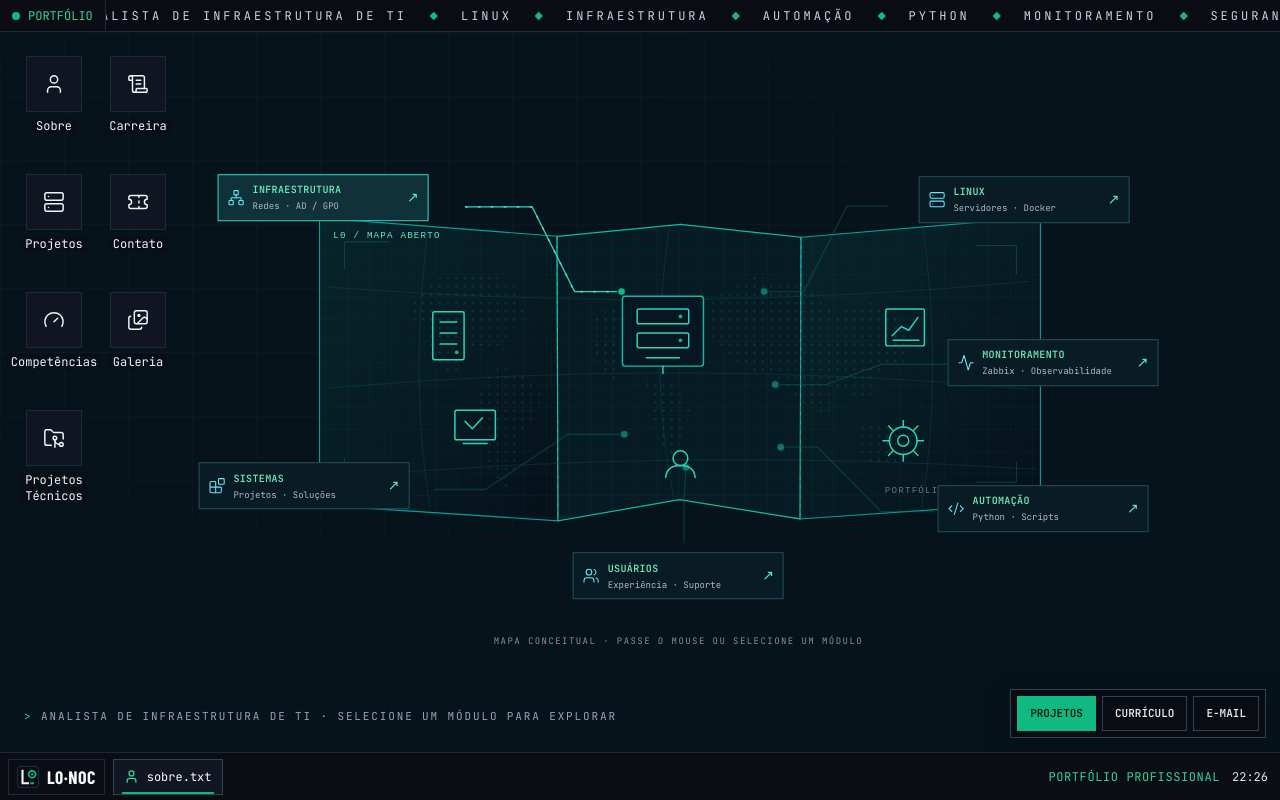
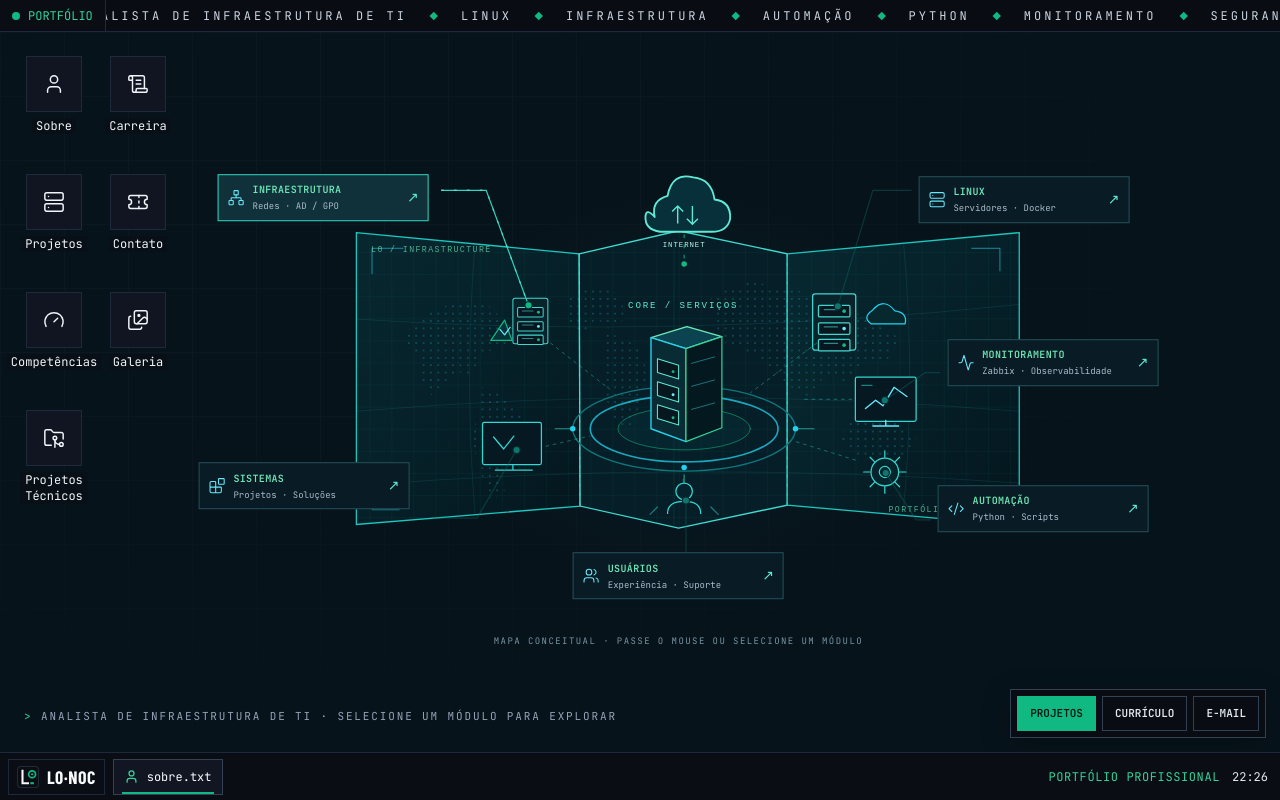
Before and after one commit to lteodoro780/lteodoro780.github.io, a React (Create React App) app in the folder frontend/: page / in a window 1280 px wide. Built offline with nearby package versions, Linux system fonts and the light colour scheme; a web font is replaced by a local one.

Commit message:
feat(map): reconstruir mapa premium com core isometrico, internet e dispositivos SVG

```diff
--- a/frontend/src/components/noc/MapaInfraestrutura.jsx
+++ b/frontend/src/components/noc/MapaInfraestrutura.jsx
@@ -21,109 +21,158 @@ const ICONS = {
 };
 
 const LINKS = [
-  { id: "infraestrutura", d: "M248 143 H321 L367 235 H418" , end: [418,235] },
-  { id: "linux", d: "M708 142 H663 L616 235 H573", end: [573,235] },
-  { id: "monitoramento", d: "M804 314 H700 L640 336 H585", end: [585,336] },
-  { id: "automacao", d: "M758 474 H700 L631 404 H591", end: [591,404] },
-  { id: "sistemas", d: "M215 450 H270 L360 390 H421", end: [421,390] },
-  { id: "usuarios", d: "M486 508 V460 L488 426", end: [488,426] },
+  { id: "infraestrutura", d: "M222 125H271L317 250", end: [317, 250] },
+  { id: "linux", d: "M733 125H691L653 251", end: [653, 251] },
+  { id: "monitoramento", d: "M764 323H748L704 353", end: [704, 353] },
+  { id: "automacao", d: "M754 483H738L705 432", end: [705, 432] },
+  { id: "sistemas", d: "M213 481H261L304 407", end: [304, 407] },
+  { id: "usuarios", d: "M488 549V490L488 462", end: [488, 462] },
 ];
 
+const IconServer = ({ x, y, scale = 1 }) => (
+  <g transform={"translate(" + x + " " + y + ") scale(" + scale + ")"} fill="none" stroke="#43d6d0" strokeWidth="1.5" strokeLinejoin="round">
+    <rect x="-26" y="-34" width="52" height="68" rx="3" fill="#08232a" />
+    {[-20, 1, 21].map((oy, i) => (
+      <g key={oy}>
+        <rect x="-19" y={oy} width="38" height="14" rx="1.5" fill="#06171f" />
+        <path d={"M-12 " + (oy+5) + "H4"} opacity=".6"/>
+        <circle cx="12" cy={oy+7} r="2.2" fill={i===1?"#67e8f9":"#10b981"} stroke="none"/>
+      </g>
+    ))}
+  </g>
+);
+
 const MapArt = memo(({ active }) => (
-  <svg
-    data-testid="infra-map-svg"
-    className="infra-map-art"
-    viewBox="0 0 960 610"
-    role="img"
-    aria-label="Mapa aberto ilustrativo de uma infraestrutura interconectada"
-    focusable="false"
-  >
+  <svg data-testid="infra-map-svg" className="infra-map-art" viewBox="0 0 960 610"
+    role="img" focusable="false"
+    aria-label="Mapa conceitual aberto com núcleo central de servidores, firewall, Linux, monitoramento, automação, projetos e usuários">
     <defs>
-      <linearGradient id="infra-map-surface" x1="0" x2="1" y1="0" y2="1">
-        <stop offset="0" stopColor="#082a30" stopOpacity=".7"/>
-        <stop offset="1" stopColor="#061019" stopOpacity=".94"/>
+      <linearGradient id="infra-panel-gradient" x1="0" y1="0" x2="1" y2="1">
+        <stop offset="0" stopColor="#07313a" stopOpacity=".66"/>
+        <stop offset="1" stopColor="#04151d" stopOpacity=".96"/>
       </linearGradient>
-      <pattern id="infra-map-dot-grid" width="9" height="9" patternUnits="userSpaceOnUse">
-        <circle cx="4.5" cy="4.5" r="1" fill="#2dd4bf" opacity=".55"/>
+      <radialGradient id="infra-hub-ambient">
+        <stop offset="0" stopColor="#10b981" stopOpacity=".26"/>
+        <stop offset=".65" stopColor="#0a555e" stopOpacity=".08"/>
+        <stop offset="1" stopColor="#0a555e" stopOpacity="0"/>
+      </radialGradient>
+      <pattern id="infra-dot-field" width="8" height="8" patternUnits="userSpaceOnUse">
+        <circle cx="3" cy="3" r="1.1" fill="#22d3ee" opacity=".64"/>
       </pattern>
-      <pattern id="infra-map-grid" width="24" height="24" patternUnits="userSpaceOnUse">
-        <path d="M24 0H0V24" fill="none" stroke="#0e6a68" strokeOpacity=".3" strokeWidth=".6"/>
+      <pattern id="infra-fine-grid" width="24" height="24" patternUnits="userSpaceOnUse">
+        <path d="M24 0H0V24" fill="none" stroke="#10b981" strokeWidth=".55" opacity=".23"/>
       </pattern>
-      <clipPath id="infra-map-fold-mask">
-        <path d="M90 155 L348 175 L482 162 L613 176 L873 154 V464 L612 482 L481 461 L349 484 L90 467 Z"/>
+      <clipPath id="infra-map-inside">
+        <path d="M130 171 L372 194 L480 169 L598 194 L850 171 V489 L598 467 L480 492 L373 468 L130 488Z"/>
       </clipPath>
     </defs>
 
-    {/* Três folhas abertas em perspectiva discreta, sem WebGL ou Canvas. */}
-    <g className="infra-map-fold">
-      <path d="M90 155L348 175 349 484 90 467Z" fill="url(#infra-map-surface)" stroke="#0b9e99" strokeWidth="1.2"/>
-      <path d="M348 175L482 162 613 176 612 482 481 461 349 484Z" fill="#071b24" stroke="#14b8a6" strokeWidth="1.3"/>
-      <path d="M613 176L873 154V464L612 482Z" fill="url(#infra-map-surface)" stroke="#0b9e99" strokeWidth="1.2"/>
-      <path d="M348 175L349 484 M613 176L612 482" stroke="#6ee7b7" strokeOpacity=".43" strokeWidth=".9" strokeDasharray="3 7"/>
-      <g clipPath="url(#infra-map-fold-mask)">
-        <rect x="85" y="145" width="800" height="350" fill="url(#infra-map-grid)"/>
-        <g fill="url(#infra-map-dot-grid)" opacity=".4">
-          <path d="M195 240L226 216 270 212 307 232 313 261 295 287 279 302 256 294 235 326 212 309 209 278 189 262Z"/>
-          <path d="M278 312L311 325 331 346 325 375 304 396 305 428 291 453 274 431 270 394 256 366Z"/>
-          <path d="M387 265L413 248 448 258 464 294 445 311 426 306 408 334 392 317Z"/>
-          <path d="M442 328L473 331 493 361 485 394 473 416 460 399 451 371Z"/>
-          <path d="M511 247L560 218 615 228 653 258 693 246 735 277 729 312 697 321 687 353 654 342 642 372 614 358 581 329 540 313 515 289Z"/>
-          <path d="M671 377L724 379 746 400 729 420 694 425 674 411Z"/>
+    <ellipse cx="485" cy="337" rx="270" ry="210" fill="url(#infra-hub-ambient)" opacity=".8"/>
+    <g data-testid="infra-map-open-panels" className="infra-map-fold">
+      <path d="M130 171L372 194 373 468 130 488Z" fill="url(#infra-panel-gradient)" stroke="#1bc6be" strokeWidth="1.4"/>
+      <path d="M372 194L480 169 598 194 598 467 480 492 373 468Z" fill="#061e27" stroke="#40d9d0" strokeWidth="1.5"/>
+      <path d="M598 194L850 171V489L598 467Z" fill="url(#infra-panel-gradient)" stroke="#1bc6be" strokeWidth="1.4"/>
+      <g clipPath="url(#infra-map-inside)">
+        <rect x="130" y="169" width="720" height="324" fill="url(#infra-fine-grid)" opacity=".9"/>
+        <g fill="url(#infra-dot-field)" stroke="none" opacity=".44">
+          <path d="M187 276L216 254 249 244 275 251 299 275 294 294 269 301 256 325 238 322 212 348 197 327 198 303 183 293Z"/>
+          <path d="M266 339L286 345 310 367 307 399 287 421 291 452 277 463 265 432 256 399Z"/>
+          <path d="M359 242L392 227 413 237 425 262 405 276 390 263 378 283 360 266Z"/>
+          <path d="M401 278L434 293 446 320 440 354 425 389 405 370 400 337Z"/>
+          <path d="M515 239L559 224 612 235 641 259 680 259 720 286 706 311 678 313 664 333 638 327 622 350 590 332 563 305 521 286Z"/>
+          <path d="M664 373L707 371 739 394 721 418 676 414 657 396Z"/>
         </g>
-        <g fill="none" stroke="#0f766e" strokeOpacity=".26">
-          <path d="M98 230Q480 260 861 224 M98 340Q480 306 861 341 M95 438Q480 403 869 428"/>
-          <path d="M210 150Q186 322 210 471 M470 166Q446 321 476 467 M744 154Q768 322 744 470"/>
+        <g stroke="#30c6c6" opacity=".17" fill="none" strokeWidth=".75">
+          <path d="M130 265Q480 288 850 249 M130 365Q480 335 850 365 M130 446Q480 417 850 443"/>
+          <path d="M259 179Q247 336 259 477 M475 178V488 M724 178Q738 333 724 474"/>
         </g>
       </g>
-      <g fill="none" stroke="#2dd4bf" strokeOpacity=".22" strokeWidth="1">
-        <path d="M117 181H166 M117 181V211 M847 185H802 M847 185V216"/>
-        <path d="M117 443H158 M117 443V416 M847 442H804 M847 442V420"/>
+      <path d="M372 194L373 468 M598 194V467" stroke="#5eead4" strokeWidth="1" strokeOpacity=".45" strokeDasharray="3 7"/>
+      <g stroke="#22d3ee" strokeWidth="1" fill="none" opacity=".65">
+        <path d="M147 188H181 M147 188V216 M829 188H798 M829 188V213"/>
+        <path d="M147 472H177 M147 472V449 M829 475H798 M829 475V452"/>
       </g>
     </g>
 
-    {/* Nós e links revelam visualmente a área focada, sem representar tráfego real. */}
-    {LINKS.map(link => (
-      <g key={link.id} className="infra-map-link" data-link={link.id} data-active={active === link.id ? "true" : "false"}>
-        <path className="infra-map-link__base" d={link.d} fill="none" strokeWidth="1.4"/>
-        <path className="infra-map-link__flow" d={link.d} fill="none" strokeWidth="1.8" strokeDasharray="3 11"/>
-        <circle cx={link.end[0]} cy={link.end[1]} r="4.2" className="infra-map-link__endpoint"/>
+    <g data-testid="infra-map-core" className="infra-map-core" strokeLinecap="round" strokeLinejoin="round">
+      {/* Core hub e anéis sob o servidor central */}
+      <ellipse cx="486" cy="384" rx="121" ry="46" fill="none" stroke="#0e777d" strokeWidth="1.5"/>
+      <ellipse cx="486" cy="384" rx="102" ry="36" fill="none" stroke="#22d3ee" strokeWidth="1.8" strokeOpacity=".75"/>
+      <ellipse cx="486" cy="384" rx="72" ry="23" fill="#06404a" fillOpacity=".24" stroke="#10b981" strokeOpacity=".6"/>
+      <path d="M365 384H346 M607 384H627 M486 336V320 M486 434V449" stroke="#2dd4bf" strokeWidth="1.3" opacity=".67"/>
+      {[[365,384],[607,384],[486,426]].map(([x,y],i)=><circle key={i} cx={x} cy={y} r="3" fill="#22d3ee"/>)}
+      {/* Empilhamento isométrico, totalmente vetorial */}
+      <g transform="translate(450 273)">
+        <path d="M0 12L39 0 77 11 38 24Z" fill="#0b4450" stroke="#6ee7b7" strokeWidth="1.5"/>
+        <path d="M0 12L38 24V125L0 111Z" fill="#092b34" stroke="#22d3ee" strokeWidth="1.5"/>
+        <path d="M38 24L77 11V110L38 125Z" fill="#041820" stroke="#34d399" strokeWidth="1.3"/>
+        {[35,60,85].map((n,i)=>(
+          <g key={n}>
+            <path d={"M7 "+n+"L30 "+(n+7)+"V"+(n+22)+"L7 "+(n+15)+"Z"} fill="#06171f" stroke="#5eead4" strokeWidth="1.1"/>
+            <path d={"M44 "+(n+5)+"L69 "+(n-2)} fill="none" stroke="#1d7c80" strokeWidth="1"/>
+            <circle cx="24" cy={n+14} r="1.6" fill={i===1?"#67e8f9":"#10b981"}/>
+          </g>
+        ))}
+      </g>
+      <text x="485" y="253" textAnchor="middle" fontSize="10" fontFamily="monospace" letterSpacing="2" fill="#5eead4">CORE / SERVIÇOS</text>
+    </g>
+
+    {/* Ícones operacionais, ligados ao núcleo e aos módulos de navegação. */}
+    <g className="infra-map-devices" data-testid="infra-map-devices" fill="none" stroke="#32d7d1" strokeWidth="1.35" strokeLinecap="round" strokeLinejoin="round">
+      <g transform="translate(319 267)">
+        <IconServer x={0} y={0} scale={.73}/>
+        <path d="M-43 21L-28 -1 -20 21Z" fill="#07323a" stroke="#10b981"/>
+        <path d="M-33 9L-28 15 -22 7" stroke="#67e8f9"/>
+      </g>
+      <g transform="translate(649 268)">
+        <IconServer x={0} y={0} scale={.9}/>
+        <path d="M42 -13Q54 -27 66 -12 Q80 -10 77 2 H40 Q30 -5 42 -13Z" fill="#06282e" stroke="#22d3ee"/>
+      </g>
+      <g transform="translate(705 352)">
+        <rect x="-33" y="-24" width="66" height="48" rx="2" fill="#061922"/>
+        <path d="M-22 10L-11 1 -3 7 9 -13 23 -3 M-14 29H14 M0 23V29" stroke="#67e8f9" strokeWidth="1.5"/>
+        <path d="M-26 -15H-15" opacity=".55"/>
+      </g>
+      <g transform="translate(704 431)">
+        <circle r="15" fill="#06242b"/>
+        <circle r="6"/>
+        <path d="M0 -23V-16 M0 16V23 M-23 0H-16 M16 0H23 M-16 -16L-11 -11 M11 11L16 16 M-16 16L-11 11 M11 -11L16 -16"/>
+      </g>
+      <g transform="translate(302 401)">
+        <rect x="-35" y="-24" width="64" height="46" rx="2" fill="#061923"/>
+        <path d="M-23 -8L-12 5 -1 -9 M-21 28H19 M-2 22V28"/>
+      </g>
+      <g transform="translate(486 464)">
+        <circle cy="-12" r="9" fill="#06232d"/>
+        <path d="M-18 12Q-18 -1 0 -1 Q18 -1 18 12" />
+        <path d="M-29 5L-37 13 M29 5L37 13" opacity=".5"/>
+      </g>
+      {/* Conexões sutis sempre presentes entre os equipamentos */}
+      <g stroke="#2dd4bf" strokeOpacity=".46" strokeWidth="1" strokeDasharray="3 5">
+        <path d="M341 291L405 341 M630 291L558 345 M668 352H614 M672 418L604 397 M336 403L383 392 M485 442V434"/>
+      </g>
+    </g>
+
+    {LINKS.map(link=>(
+      <g key={link.id} className="infra-map-link" data-link={link.id} data-active={active===link.id?"true":"false"}>
+        <path className="infra-map-link__base" d={link.d} fill="none" strokeWidth="1.3"/>
+        <path className="infra-map-link__flow" d={link.d} fill="none" strokeWidth="1.5" strokeDasharray="3 11"/>
+        <circle cx={link.end[0]} cy={link.end[1]} r="3.9" className="infra-map-link__endpoint"/>
       </g>
     ))}
 
-    <g className="infra-map-devices" fill="none" stroke="#2dd4bf" strokeWidth="1.6" strokeLinecap="round" strokeLinejoin="round">
-      <g transform="translate(463 270)">
-        <rect x="-44" y="-30" width="88" height="76" rx="3" fill="#071721" stroke="#14b8a6"/>
-        <rect x="-28" y="-16" width="56" height="16" rx="2"/>
-        <rect x="-28" y="10" width="56" height="16" rx="2"/>
-        <circle cx="19" cy="-8" r="2" fill="#10b981" stroke="none"/>
-        <circle cx="19" cy="18" r="2" fill="#10b981" stroke="none"/>
-        <path d="M-18 37H18 M0 46V54"/>
-      </g>
-      <g transform="translate(230 278)">
-        <rect x="-17" y="-21" width="34" height="52" rx="2"/>
-        <path d="M-9 -10H9 M-9 2H9 M-9 14H9"/>
-        <circle cx="9" cy="23" r="2" fill="#10b981" stroke="none"/>
-      </g>
-      <g transform="translate(726 273)">
-        <rect x="-21" y="-19" width="42" height="40" rx="2"/>
-        <path d="M-14 10L-4 0 4 4 14 -10 M-13 15H15"/>
-      </g>
-      <g transform="translate(259 380)">
-        <rect x="-22" y="-16" width="44" height="32" rx="2"/>
-        <path d="M-11 -4L-3 4 8 -8 M-13 20H13"/>
-      </g>
-      <g transform="translate(724 397)">
-        <circle r="15"/><circle r="6"/>
-        <path d="M0 -22V-15 M0 15V22 M-22 0H-15 M15 0H22 M-16 -16L-11 -11 M11 11L16 16 M-16 16L-11 11 M11 -11L16 -16"/>
-      </g>
-      <g transform="translate(482 422)">
-        <circle cy="-6" r="8"/><path d="M-16 15Q-15 2 0 2 15 2 16 15"/>
-      </g>
+    {/* Símbolo de internet acima do mapa aberto: totalmente ilustrativo. */}
+    <g transform="translate(486 146)" fill="none" stroke="#5eead4" strokeWidth="2" strokeLinejoin="round">
+      <path d="M-32 8Q-36 -10 -18 -15Q-13 -41 10 -35Q30 -33 33 -11Q51 -9 50 10Q47 24 30 24H-26Q-43 22 -42 7Q-41 -2 -32 8Z" fill="#08303a" />
+      <path d="M-7 -4V15 M-13 2L-7 -4L-1 2 M9 15V-4 M3 10L9 16L15 10" strokeWidth="1.5"/>
+      <path d="M0 27V59" stroke="#10b981" strokeDasharray="4 7" strokeWidth="1"/>
+      <circle cx="0" cy="59" r="3" fill="#10b981" stroke="none"/>
+      <text x="0" y="41" fontFamily="monospace" textAnchor="middle" fontSize="8" stroke="none" fill="#b6f6eb" letterSpacing="1">INTERNET</text>
     </g>
 
-    <g fontFamily="monospace" fontSize="10" letterSpacing="1.3">
-      <text x="105" y="177" fill="#5eead4">L0 / MAPA ABERTO</text>
-      <text x="704" y="454" fill="#64748b">PORTFÓLIO / TI</text>
+    <g fontFamily="monospace" fontSize="9" letterSpacing="1.5" fill="#6ee7b7" opacity=".7">
+      <text x="146" y="192">L0 / INFRASTRUCTURE</text>
+      <text x="708" y="474">PORTFÓLIO / TI</text>
     </g>
   </svg>
 ));
```
